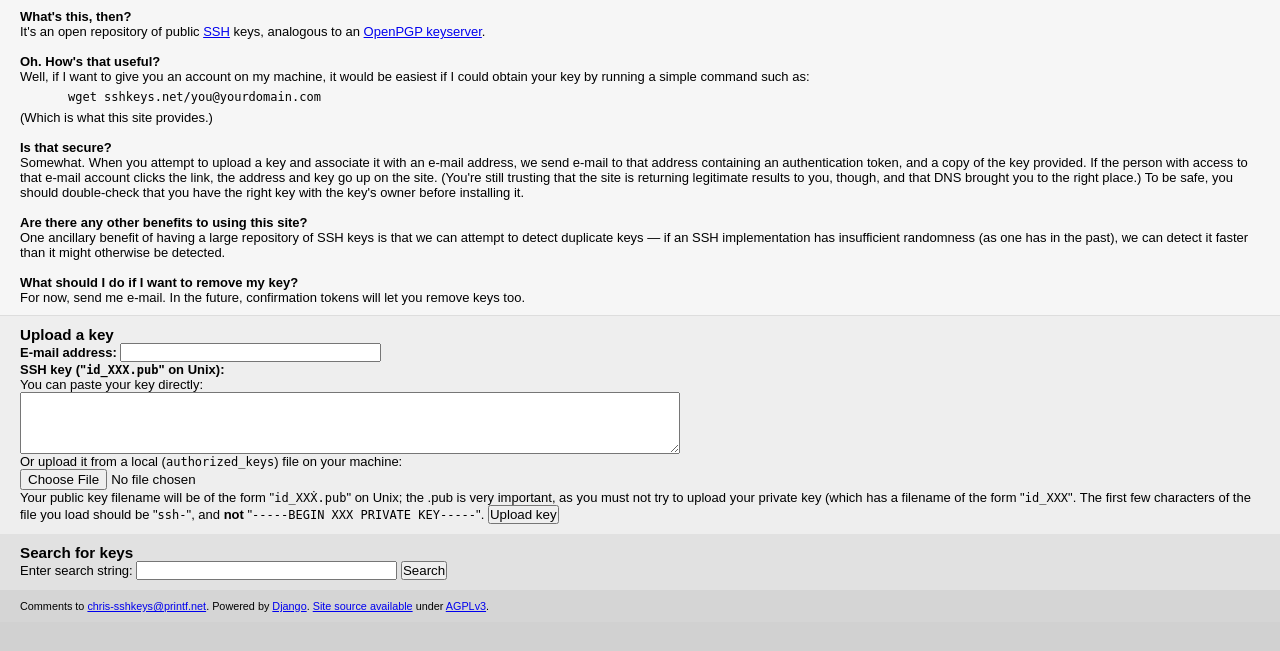
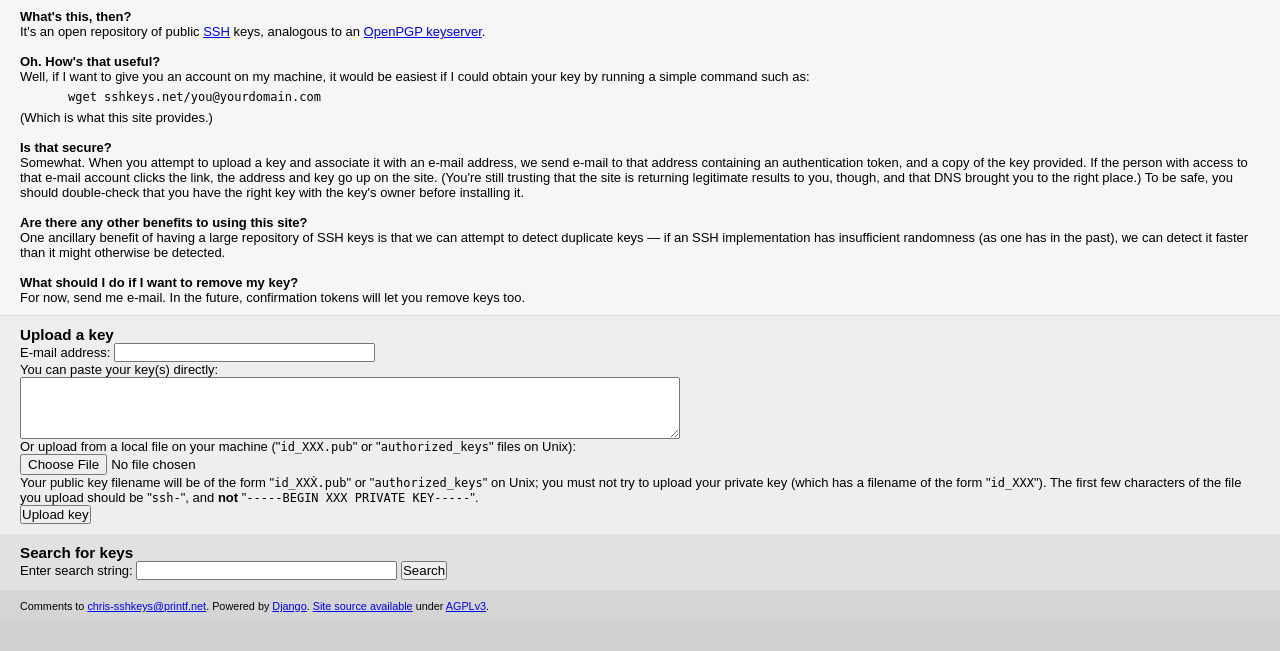
Before and after one commit to cjb/sshkeys, a Django app: template templates/keys/address_index.html in a window 1280 px wide. Shown: the part 53-704 px from the top of the page. Run offline with Django 3.2, Linux system fonts and the light colour scheme; the template is opened without the code that fills it, so the values that code supplies are empty.

Commit message:
Update index page.

```diff
--- a/templates/keys/address_index.html
+++ b/templates/keys/address_index.html
@@ -42,18 +42,16 @@
 <div id="secone">
   <h3>Upload a key</h3>
   <form action="/upload" method="post" enctype="multipart/form-data">
-  <b>E-mail address:</b> <input type="text" name="address" size="30"><p>
-  <b>SSH key ("<tt>id_XXX.pub</tt>" on Unix):</b><p>
-  You can paste your key directly:<p>
+  E-mail address: <input type="text" name="address" size="30"><p>
+  You can paste your key(s) directly:<p>
   <textarea rows="4" cols="80" wrap="soft" name="keytext"></textarea><p>
-  Or upload it from a local (<tt>authorized_keys</tt>) file on your machine:<p>
+  Or upload from a local file on your machine ("<tt>id_XXX.pub</tt>" or "<tt>authorized_keys</tt>" files on Unix):<p>
   <input type="file" name="keyfile" size="40"><p>
-  Your public key filename will be of the form "<tt>id_XXẊ.pub</tt>" on Unix;
-  the .pub is very important, as you must not try to upload your private key
-  (which has a filename of the form "<tt>id_XXX</tt>".  The first few
-  characters of the file you load should be "<tt>ssh-</tt>", and <b>not</b>
-  "<tt>-----BEGIN XXX PRIVATE KEY-----</tt>".
-
+  Your public key filename will be of the form "<tt>id_XXẊ.pub</tt>"
+  or "<tt>authorized_keys</tt>" on Unix; you must not try to upload
+  your private key (which has a filename of the form "<tt>id_XXX</tt>").
+  The first few characters of the file you upload should be "<tt>ssh-</tt>",
+  and <b>not</b> "<tt>-----BEGIN XXX PRIVATE KEY-----</tt>".<p>
   <input type="submit" value="Upload key">
   </form>
 </div>
--- a/urls.py
+++ b/urls.py
@@ -15,5 +15,5 @@ urlpatterns = patterns('sshkeys.keys.views',
     (r'^search/?$',                 'search'),
     (r'^download/?$',               'download'),
     (r'^confirm/(?P<token>\w+)/?$', 'confirm'),
-    (r'^admin/(.*)',               admin.site.root),
+    (r'^admin/?(.*)',               admin.site.root),
 )
```
Also changed, not shown: sshkeys.db.
